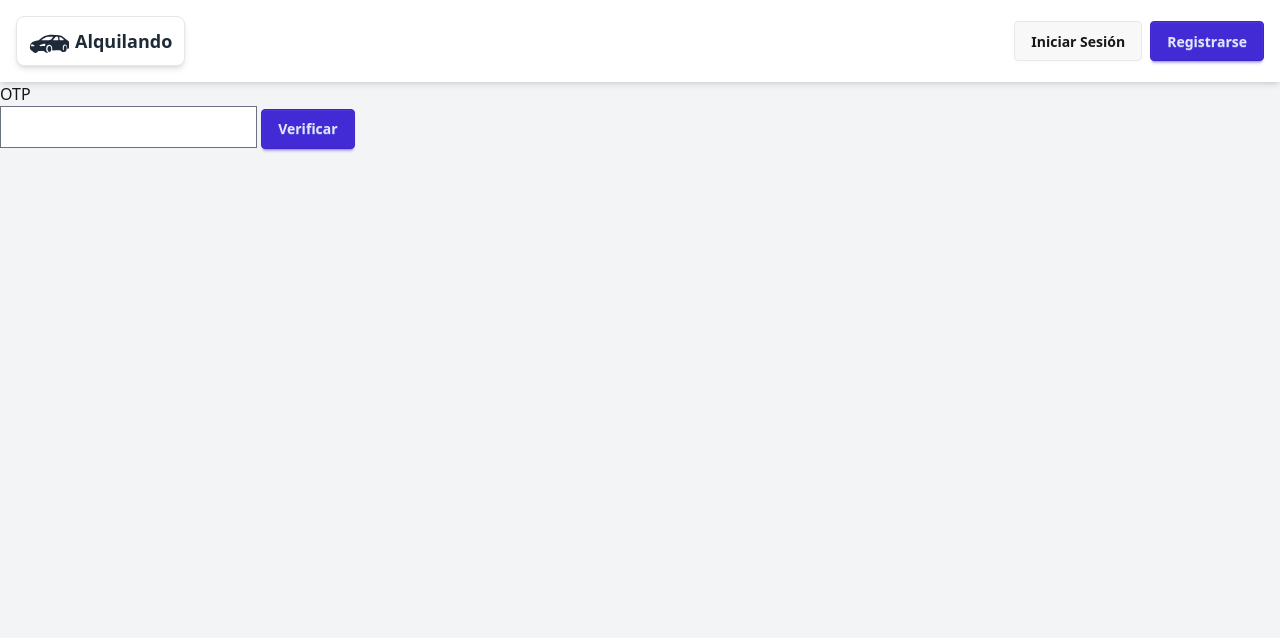
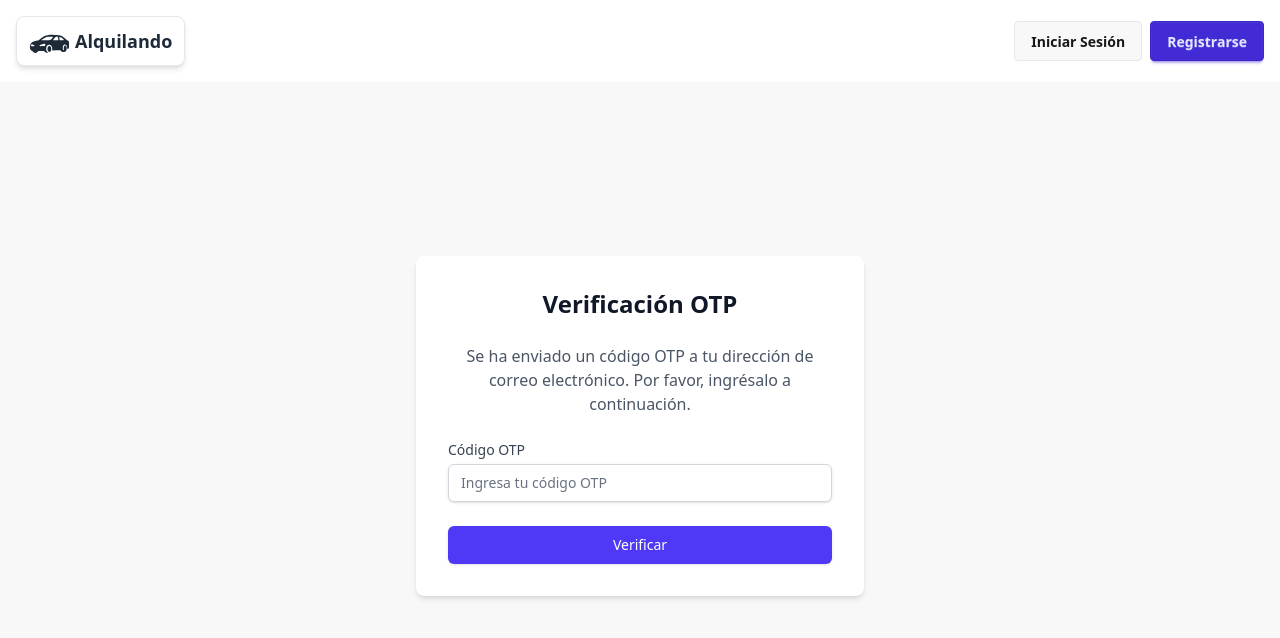
Before and after one commit to diazmartinx/ING2-UNLP, a SvelteKit app: page /ingresar/otp in a window 1280 px wide. Shown: the top 638 px of the page. Built offline with nearby package versions, Linux system fonts and the light colour scheme; no server answers.

Commit message:
agrego otp email

```diff
--- a/package.json
+++ b/package.json
@@ -56,6 +56,7 @@
 		"@oslojs/encoding": "^1.1.0",
 		"@types/bcrypt": "^5.0.2",
 		"bcrypt": "^5.1.1",
-		"drizzle-orm": "^0.40.0"
+		"drizzle-orm": "^0.40.0",
+		"resend": "^4.5.1"
 	}
 }
--- /dev/null
+++ b/src/lib/server/resend.ts
@@ -0,0 +1,26 @@
+import { Resend } from 'resend';
+import { RESEND_API_KEY } from '$env/static/private';
+const resend = new Resend(RESEND_API_KEY);
+const from = 'Alquilando <notificaciones@propimap.com>';
+
+export async function sendOtpEmail(email: string, otp: number) {
+	try {
+		const { data, error } = await resend.emails.send({
+			from,
+			to: email,
+			subject: 'Código de verificación - Aviso de Alquilando',
+			text: `Tu código de verificación es: ${otp}`,
+		});
+
+		if (error) {
+			console.error('Error sending OTP email:', { error, email });
+			return null;
+		}
+
+		console.info('OTP email sent successfully', { email });
+		return data;
+	} catch (error) {
+		console.error('Unexpected error sending OTP email:', { error, email });
+		return null;
+	}
+}
--- a/src/routes/ingresar/+page.server.ts
+++ b/src/routes/ingresar/+page.server.ts
@@ -5,6 +5,7 @@ import * as auth from '$lib/server/auth';
 import { db } from '$lib/server/db';
 import * as table from '$lib/server/db/schema';
 import type { Actions, PageServerLoad } from './$types';
+import { sendOtpEmail } from '$lib/server/resend';
 
 function validateEmailAddress(email: string) {
     if (typeof email !== 'string') {
@@ -68,6 +69,7 @@ export const actions: Actions = {
             const otp = Math.floor(100000 + Math.random() * 900000).toString().padStart(4, '0');
             await db.update(table.usuarios).set({ otp }).where(eq(table.usuarios.email, emailAddress));
             console.log('OTP generated:', otp);
+            await sendOtpEmail(emailAddress, Number(otp));
             return redirect(302, '/ingresar/otp?email=' + userWithEmail.email);
         }
 
--- a/src/routes/ingresar/otp/+page.svelte
+++ b/src/routes/ingresar/otp/+page.svelte
@@ -1,17 +1,39 @@
 <script lang="ts">
-    import type { PageData } from './$types';
+    import type { PageData, ActionData } from './$types';
     import { enhance } from '$app/forms';
 	import { page } from '$app/state';
 
-    let { data }: { data: PageData } = $props();
+    let { data, form }: { data: PageData, form: ActionData } = $props();
 </script>
 
-<main>
-    <h1>OTP</h1>
-    <form method="post" action="?/verifyOtp" use:enhance
-    >
-        <input type="hidden" name="email" value={page.url.searchParams.get('email')} />
-        <input type="text" name="otp" />
-        <button type="submit" class="btn btn-primary">Verificar</button>
-    </form>
+<main class="flex flex-col items-center justify-center min-h-screen bg-base-200 p-4">
+    <div class="w-full max-w-md p-8 space-y-6 bg-white rounded-lg shadow-md -mt-28">
+        <h1 class="text-2xl font-bold text-center text-gray-900">Verificación OTP</h1>
+        <p class="text-center text-gray-600">
+            Se ha enviado un código OTP a tu dirección de correo electrónico. Por favor, ingrésalo a continuación.
+        </p>
+        <form method="post" action="?/verifyOtp" use:enhance class="space-y-6">
+            <input type="hidden" name="email" value={page.url.searchParams.get('email')} />
+            <div>
+                <label for="otp" class="block text-sm font-medium text-gray-700">Código OTP</label>
+                <input
+                    type="text"
+                    name="otp"
+                    id="otp"
+                    class="mt-1 block w-full px-3 py-2 border border-gray-300 rounded-md shadow-sm focus:outline-none focus:ring-indigo-500 focus:border-indigo-500 sm:text-sm"
+                    placeholder="Ingresa tu código OTP"
+                    required
+                />
+            </div>
+            <button
+                type="submit"
+                class="w-full flex justify-center py-2 px-4 border border-transparent rounded-md shadow-sm text-sm font-medium text-white bg-indigo-600 hover:bg-indigo-700 focus:outline-none focus:ring-2 focus:ring-offset-2 focus:ring-indigo-500"
+            >
+                Verificar
+            </button>
+        </form>
+        {#if form?.message}
+            <p class="mt-2 text-sm text-red-600" id="error-message">{form.message}</p>
+        {/if}
+    </div>
 </main>
```
Also changed, not shown: 1 other file (tests, documents, lock files or other folders).
